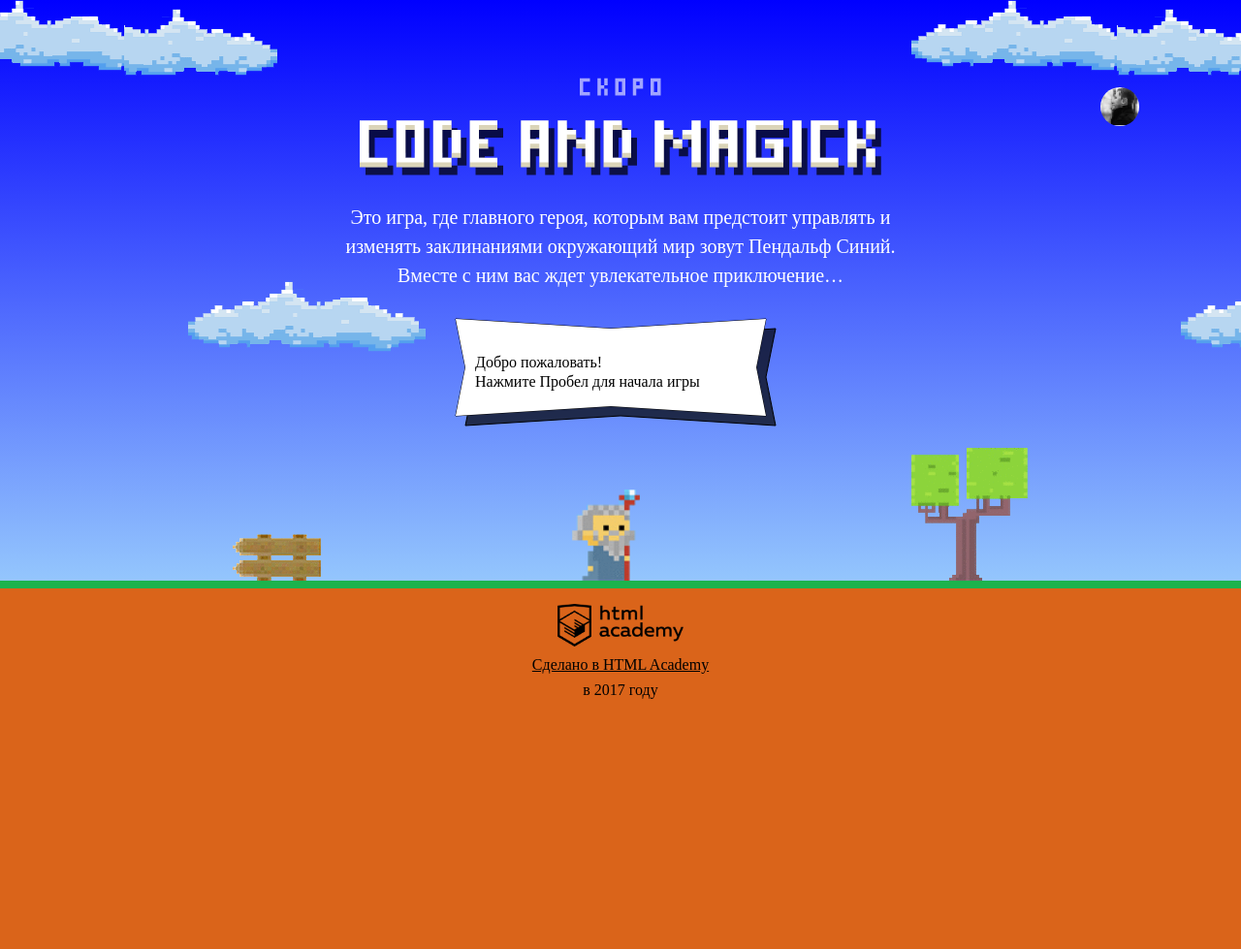
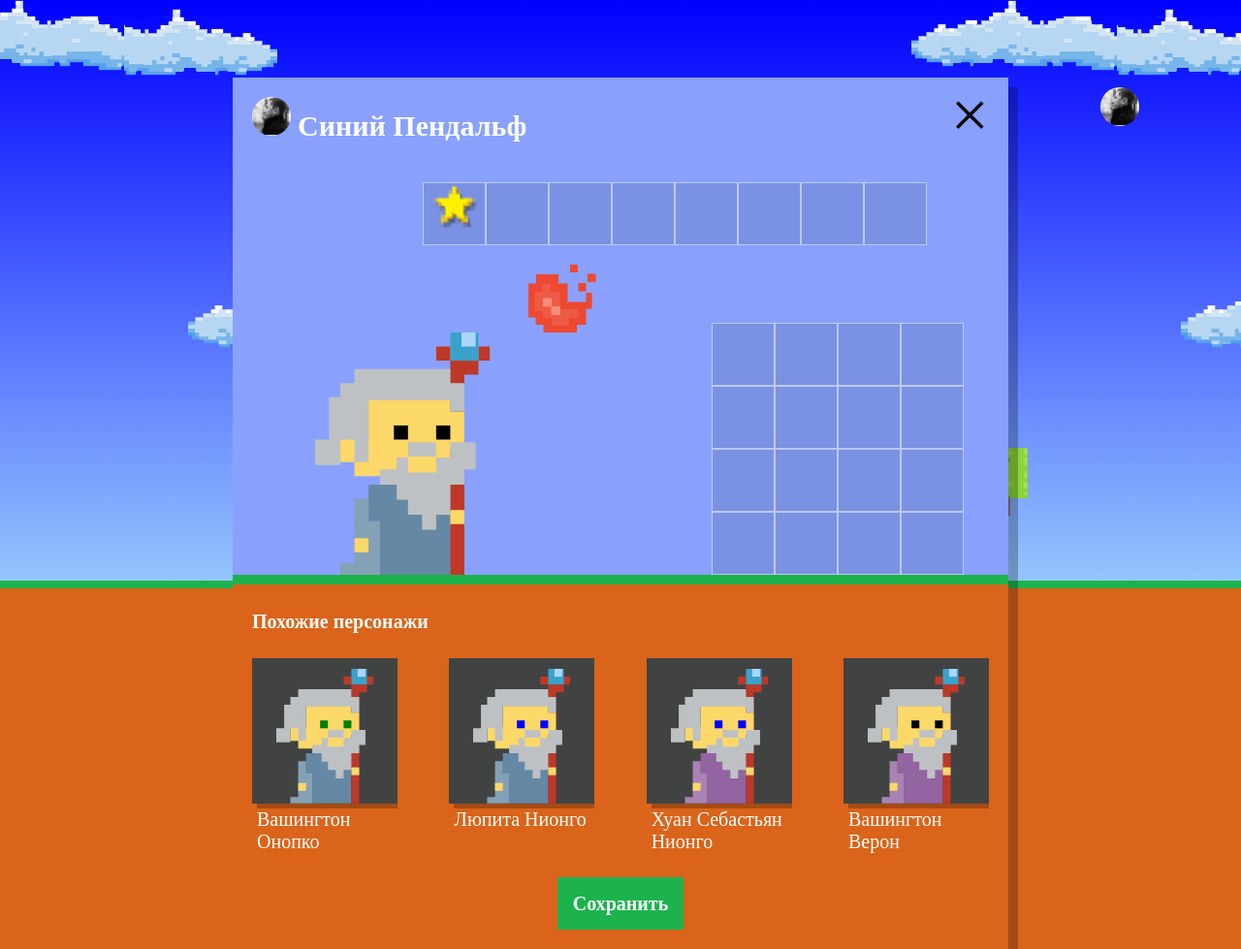
Before and after one commit to IrinaZhuravleva/238923-code-and-magick-1, a website: page index.html in a window 1280 px wide. Shown: the whole page at 97% size. Before the commit the page ends 800 px from the top, so only its background shows below. Drawn offline with Linux system fonts and the light colour scheme; a web font is replaced by a local one.

Commit message:
Отрисовка волшебников

```diff
--- a/index.html
+++ b/index.html
@@ -205,6 +205,7 @@
 
 </script>
 <script type="text/javascript" src="js/stat.js"></script>
+<script type="text/javascript" src="js/setup.js"></script>
 <script src="js/game.js"></script>
 
 </body>
--- /dev/null
+++ b/js/setup.js
@@ -0,0 +1,53 @@
+var userDialog = document.querySelector('.setup');
+userDialog.classList.remove('hidden');
+
+document.querySelector('.setup-similar').classList.remove('hidden');
+
+var similarListElement = userDialog.querySelector('.setup-similar-list');
+var similarWizardTemplate = document.querySelector('#similar-wizard-template').content;
+
+var WIZARD_NAMES = ['Иван','Хуан Себастьян', 'Мария', 'Кристоф', 'Виктор', 'Юлия', 'Люпита', 'Вашингтон'];
+var WIZARD_SURNAMES = ['да Марья','Верон', 'Мирабелла', 'Вальц', 'Онопко', 'Топольницкая', 'Нионго', 'Ирвинг'];
+var WIZARD_COAT_COLOR = ['rgb(101, 137, 164)', 'rgb(241, 43, 107)', 'rgb(146, 100, 161)', 'rgb(56, 159, 117)', 'rgb(215, 210, 55)', 'rgb(0, 0, 0)'];
+var WIZARD_EYE_COLOR = ['black', 'red', 'blue', 'yellow', 'green'];
+
+var wizards = [
+  {
+    name: WIZARD_NAMES[Math.floor(Math.random() * WIZARD_NAMES.length)] + " " + WIZARD_SURNAMES[Math.floor(Math.random() * WIZARD_SURNAMES.length)],
+    coatColor: WIZARD_COAT_COLOR[Math.floor(Math.random() * WIZARD_COAT_COLOR.length)],
+    eyesColor: WIZARD_EYE_COLOR[Math.floor(Math.random() * WIZARD_EYE_COLOR.length)]
+  },
+  {
+    name: WIZARD_NAMES[Math.floor(Math.random() * WIZARD_NAMES.length)] + " " + WIZARD_SURNAMES[Math.floor(Math.random() * WIZARD_SURNAMES.length)],
+    coatColor: WIZARD_COAT_COLOR[Math.floor(Math.random() * WIZARD_COAT_COLOR.length)],
+    eyesColor: WIZARD_EYE_COLOR[Math.floor(Math.random() * WIZARD_EYE_COLOR.length)]
+  },
+  {
+    name: WIZARD_NAMES[Math.floor(Math.random() * WIZARD_NAMES.length)] + " " + WIZARD_SURNAMES[Math.floor(Math.random() * WIZARD_SURNAMES.length)],
+    coatColor: WIZARD_COAT_COLOR[Math.floor(Math.random() * WIZARD_COAT_COLOR.length)],
+    eyesColor: WIZARD_EYE_COLOR[Math.floor(Math.random() * WIZARD_EYE_COLOR.length)]
+  },
+  {
+    name: WIZARD_NAMES[Math.floor(Math.random() * WIZARD_NAMES.length)] + " " + WIZARD_SURNAMES[Math.floor(Math.random() * WIZARD_SURNAMES.length)],
+    coatColor: WIZARD_COAT_COLOR[Math.floor(Math.random() * WIZARD_COAT_COLOR.length)],
+    eyesColor: WIZARD_EYE_COLOR[Math.floor(Math.random() * WIZARD_EYE_COLOR.length)]
+  }
+];
+
+var renderWizard = function (wizard) {
+  var wizardElement = similarWizardTemplate.cloneNode(true);
+
+  wizardElement.querySelector('.setup-similar-label').textContent = wizard.name;
+  wizardElement.querySelector('.wizard-coat').style.fill = wizard.coatColor;
+  wizardElement.querySelector('.wizard-eyes').style.fill = wizard.eyesColor;
+
+  return wizardElement;
+}
+
+var fragment = document.createDocumentFragment();
+for (var i = 0; i < wizards.length; i++) {
+  fragment.appendChild(renderWizard(wizards[i]));
+}
+similarListElement.appendChild(fragment);
+
+userDialog.querySelector('.setup-similar').classList.remove('hidden');
```
